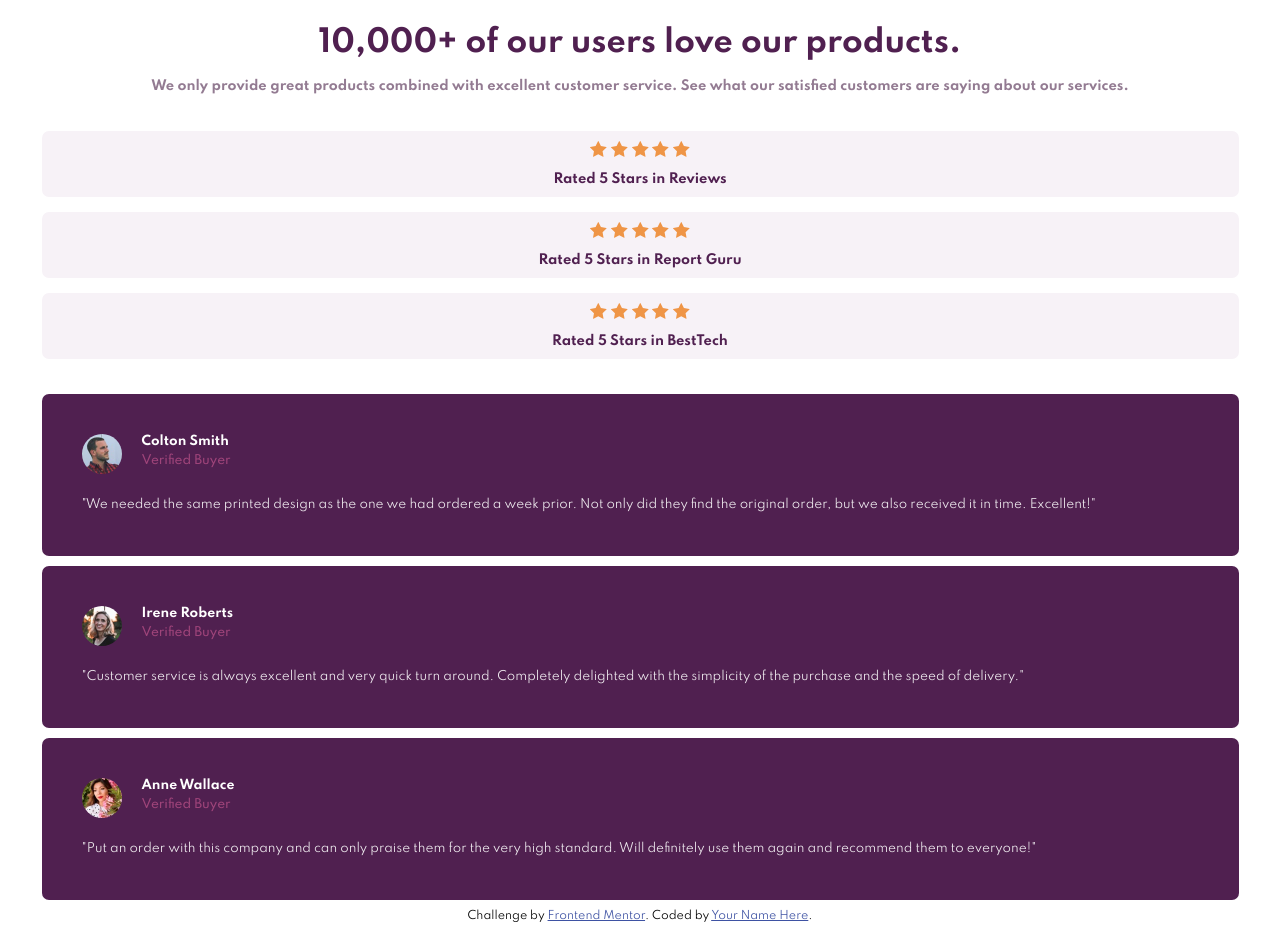
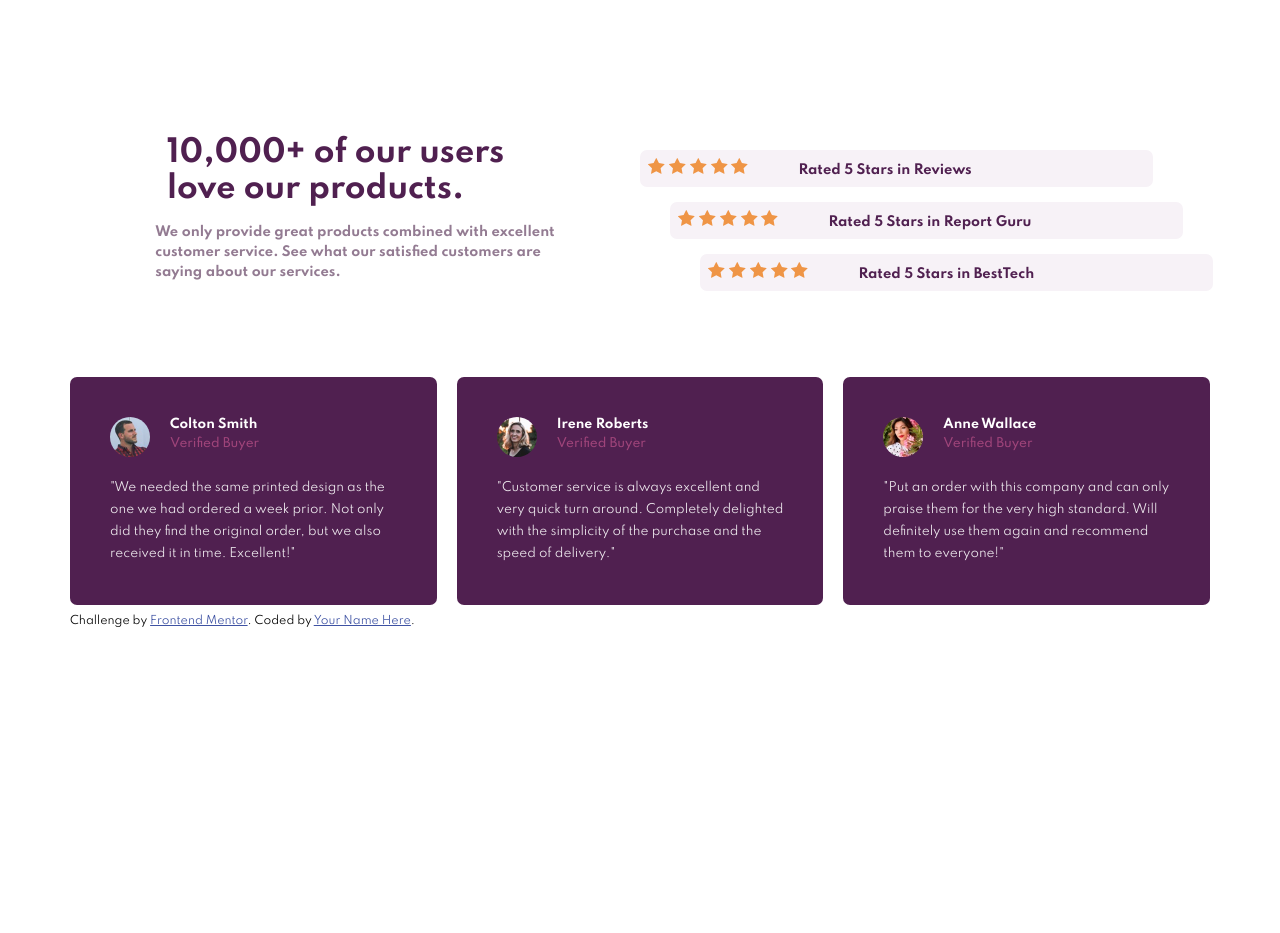
Before and after one commit to Barbelitos/FrontEndMentor-SocialProofSection, a plain HTML site: page index.html in a window 1280 px wide. After the commit the page ends 800 px from the top, so only its background shows below. Drawn offline with Linux system fonts and the light colour scheme.

Commit message:
Start desktop optimization

```diff
--- a/styles/styles.css
+++ b/styles/styles.css
@@ -101,3 +101,49 @@ body {
   margin-top: 20px;
   opacity: 0.9;
 }
+
+@media screen and (min-width: 700px) {
+  body {
+    display: flex;
+    flex-wrap: wrap;
+    padding: 70px;
+  }
+
+  .title__container {
+    width: 50%;
+    padding: 50px;
+    text-align: left;
+  }
+
+  .ratings__container {
+    width: 50%;
+    padding-top: 30px;
+  }
+
+  .ratings__card {
+    display: flex;
+    width: 90%;
+    padding: 8px;
+    gap: 50px;
+    justify-content: left;
+  }
+
+  .ratings__card:first-child {
+    margin-left: 0;
+  }
+  .ratings__card:nth-child(2) {
+    margin-left: 30px;
+  }
+  .ratings__card:nth-child(3) {
+    margin-left: 60px;
+  }
+
+  .stars__text {
+    margin-top: 5px;
+  }
+
+  .reviews__container {
+    display: flex;
+    gap: 20px;
+  }
+}
```
